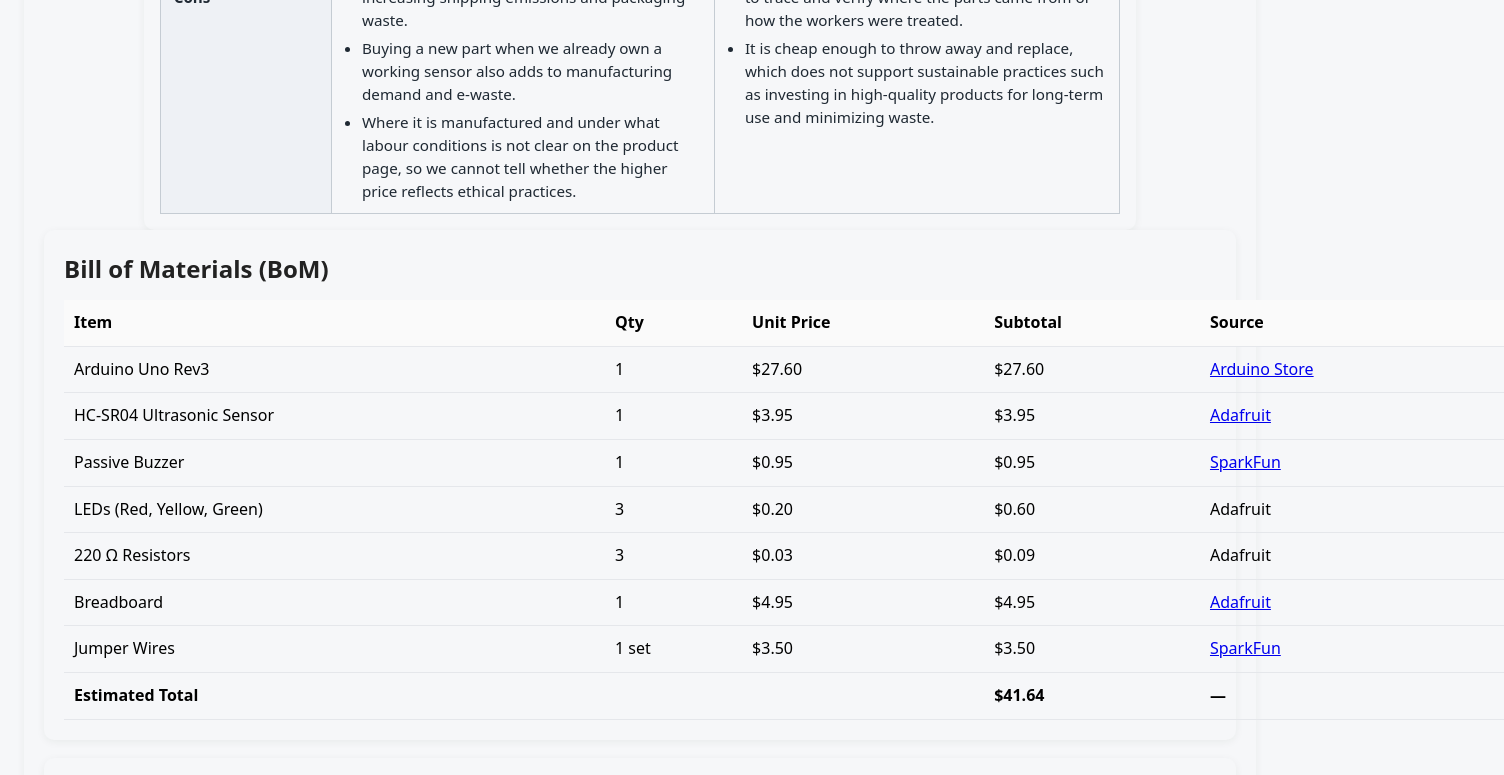
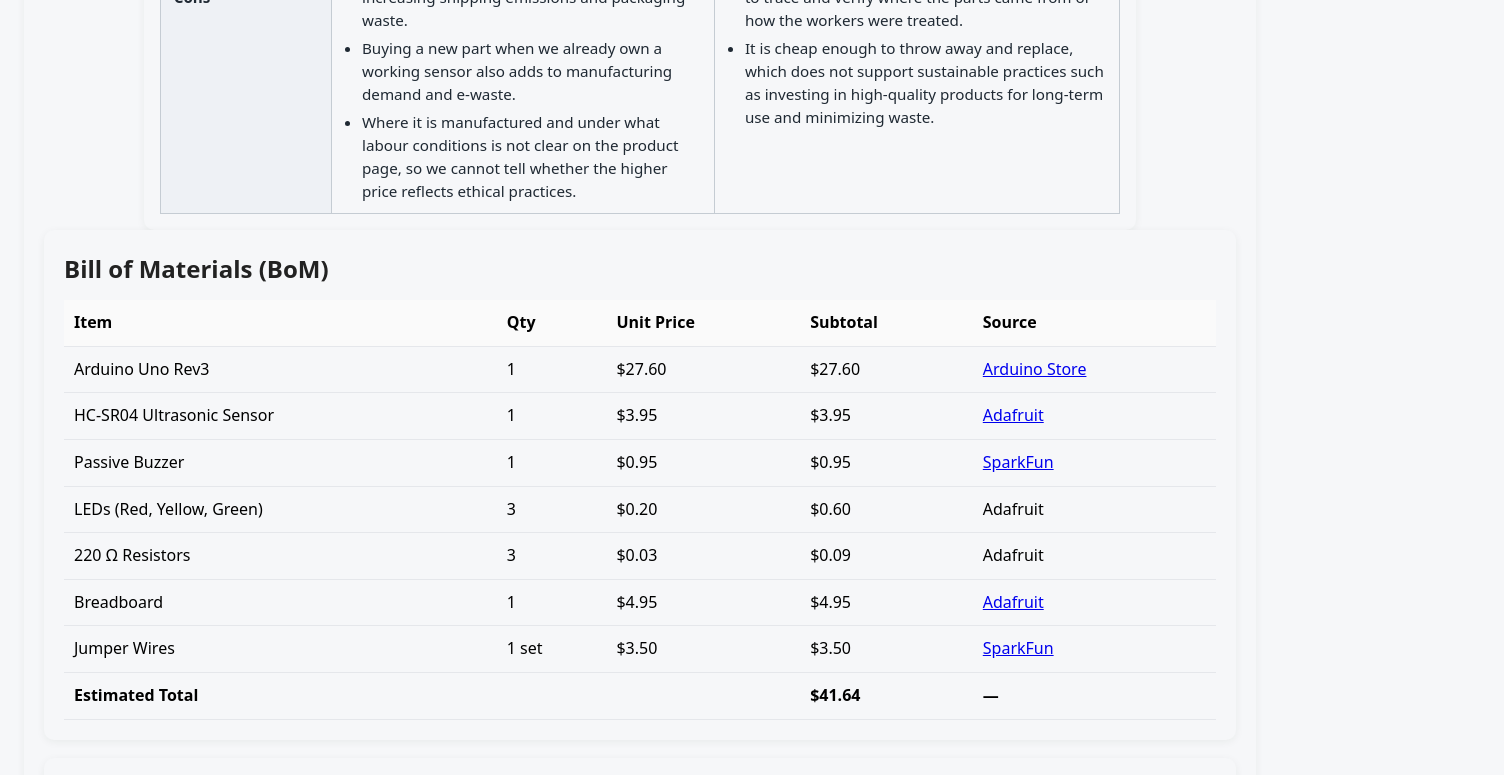
Before and after one commit to Alex-DAgnone/tech117-final-project, a plain HTML site: page index.html in a window 1280 px wide. Shown: the part 2618-3393 px from the top of the page, 1504 px wide, since content can reach past the window. Drawn offline with nearby package versions, Linux system fonts and the light colour scheme.

Commit message:
Adjust table width from 125% to 100%

```diff
--- a/styles.css
+++ b/styles.css
@@ -53,7 +53,7 @@ img {
 }
 
 table {
-    width: 125%;
+    width: 100%;
     border-collapse: collapse;
     margin-top: 10px;
 }
```
